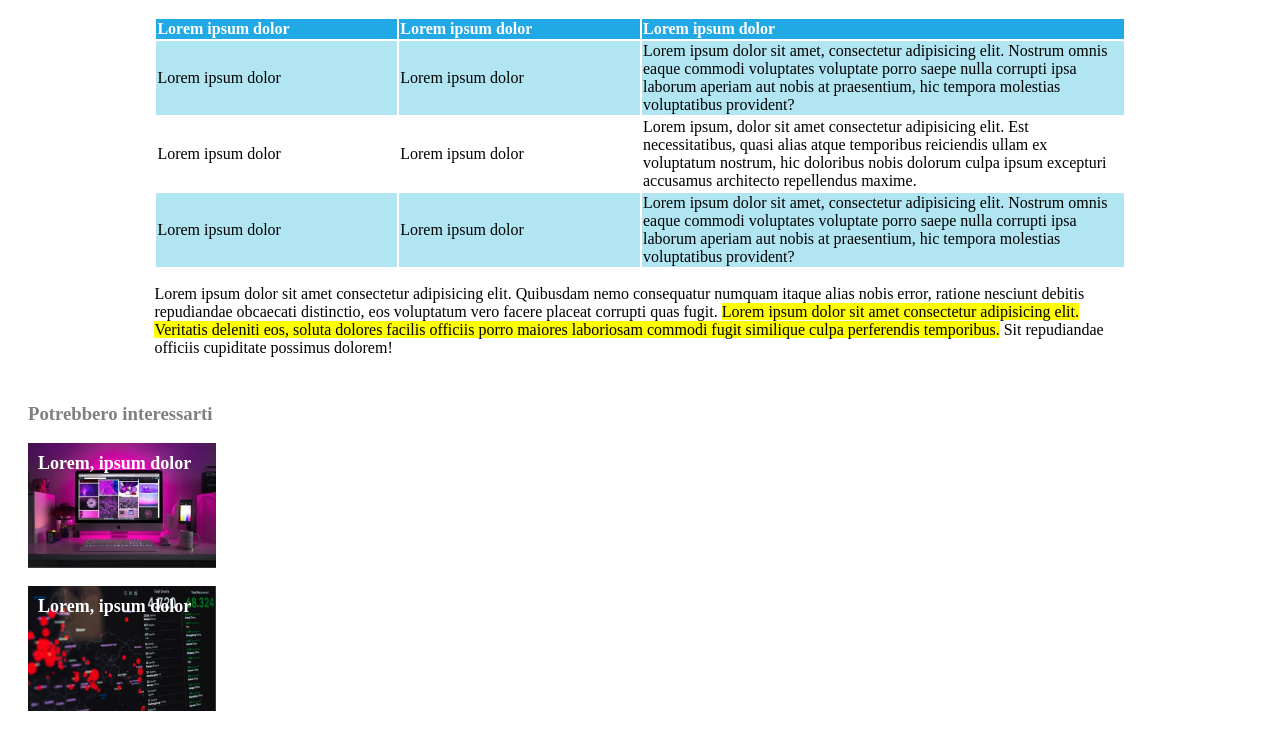
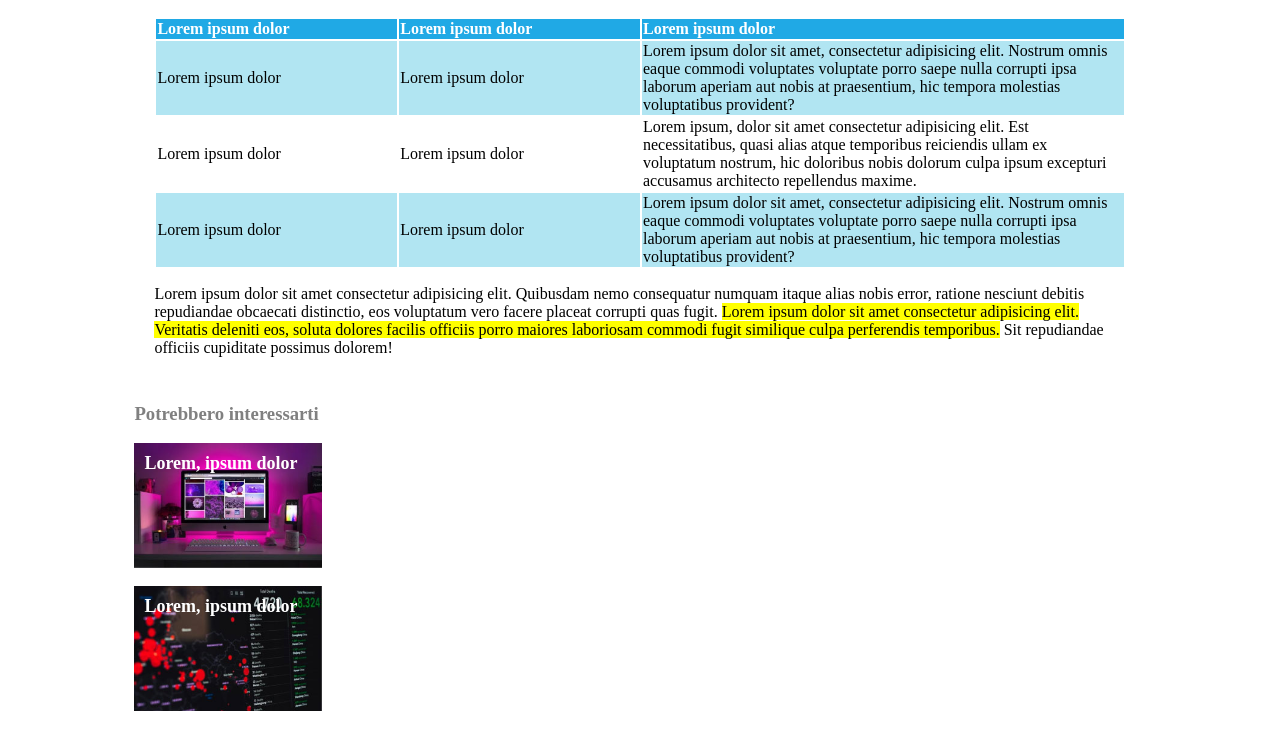
Before and after one commit to giancarlogiorgiocroce/html-css-booleaner, a plain HTML site: page index.html in a window 1280 px wide. Shown: the part 1501-2232 px from the top of the page. Drawn offline with Linux system fonts and the light colour scheme.

Commit message:
Aggiunta la class container al footer

```diff
--- a/index.html
+++ b/index.html
@@ -65,7 +65,7 @@
             <p>Lorem ipsum dolor sit amet consectetur adipisicing elit. Quibusdam nemo consequatur numquam itaque alias nobis error, ratione nesciunt debitis repudiandae obcaecati distinctio, eos voluptatum vero facere placeat corrupti quas fugit. <mark>Lorem ipsum dolor sit amet consectetur adipisicing elit. Veritatis deleniti eos, soluta dolores facilis officiis porro maiores laboriosam commodi fugit similique culpa perferendis temporibus.</mark> Sit repudiandae officiis cupiditate possimus dolorem!</p>
         </section>
     </main>
-    <footer>
+    <footer class="container">
         <h3>Potrebbero interessarti</h3>
         <div class="prima immagine">
             <p>Lorem, ipsum dolor</p>
```
